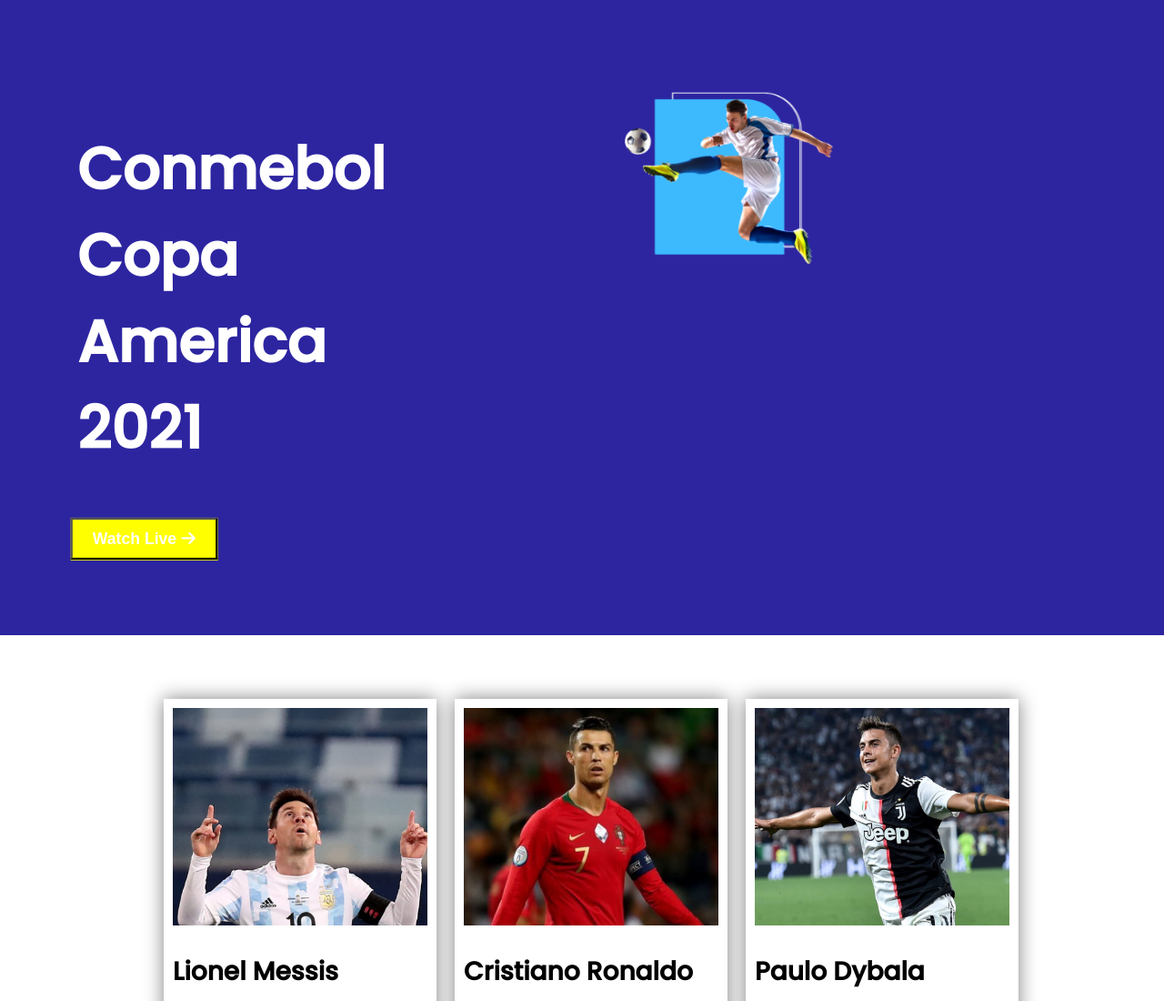
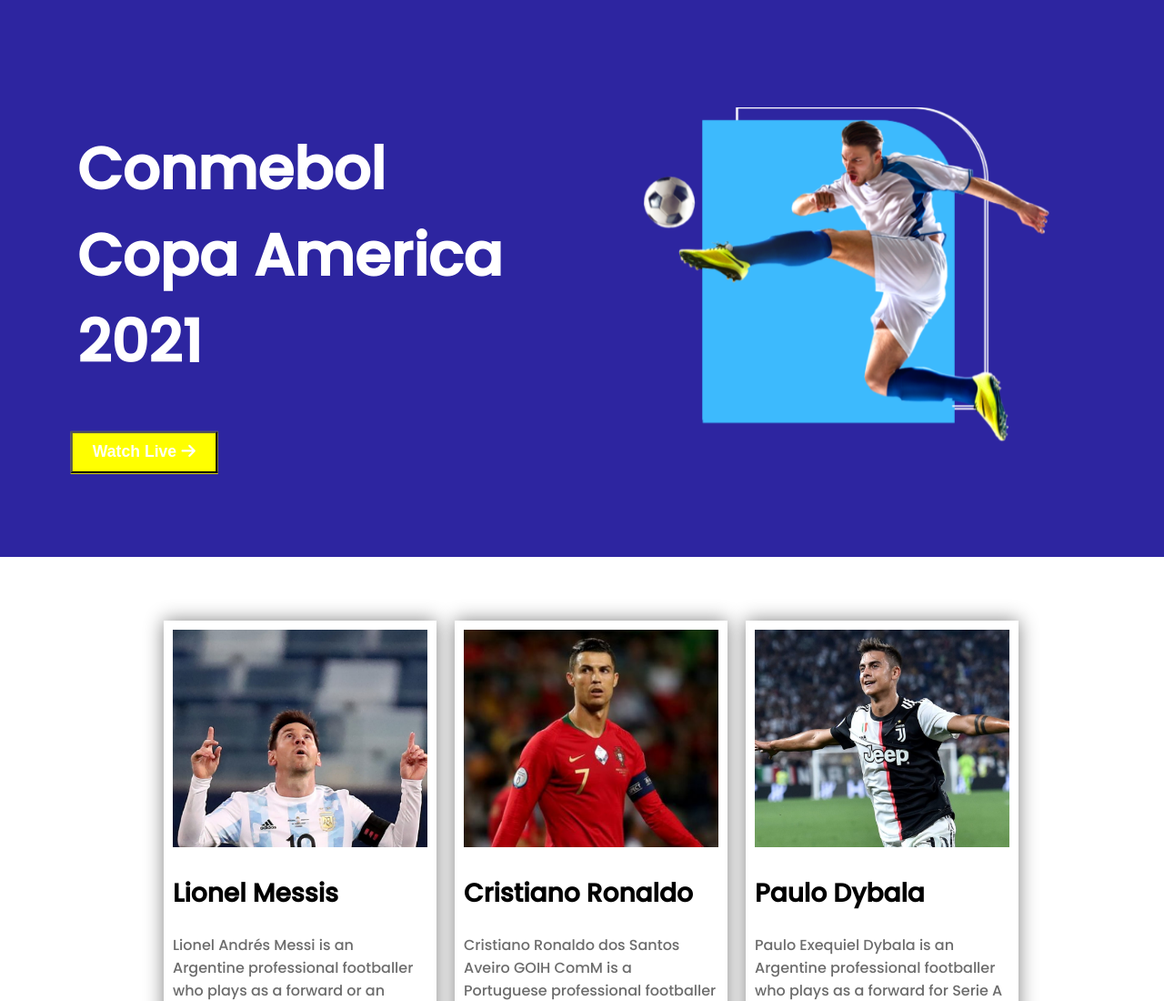
Before and after one commit to hasibdurjoy/responsive-football-website, a plain HTML site: page index.html in a window 1280 px wide. Shown: the top 1100 px of the page at 91% size. Drawn offline with Linux system fonts and the light colour scheme.

Commit message:
final commit

```diff
--- a/styles/style.css
+++ b/styles/style.css
@@ -252,11 +252,3 @@ body{
         width: 100%;
     }
 }
-
-    /* responsive for tablet */
-@media only screen and (min-width:650px)  {
-        .banner{
-            width: 100%;
-            display: grid;
-            grid-template-columns: repeat(2,1fr);
-    }
```
